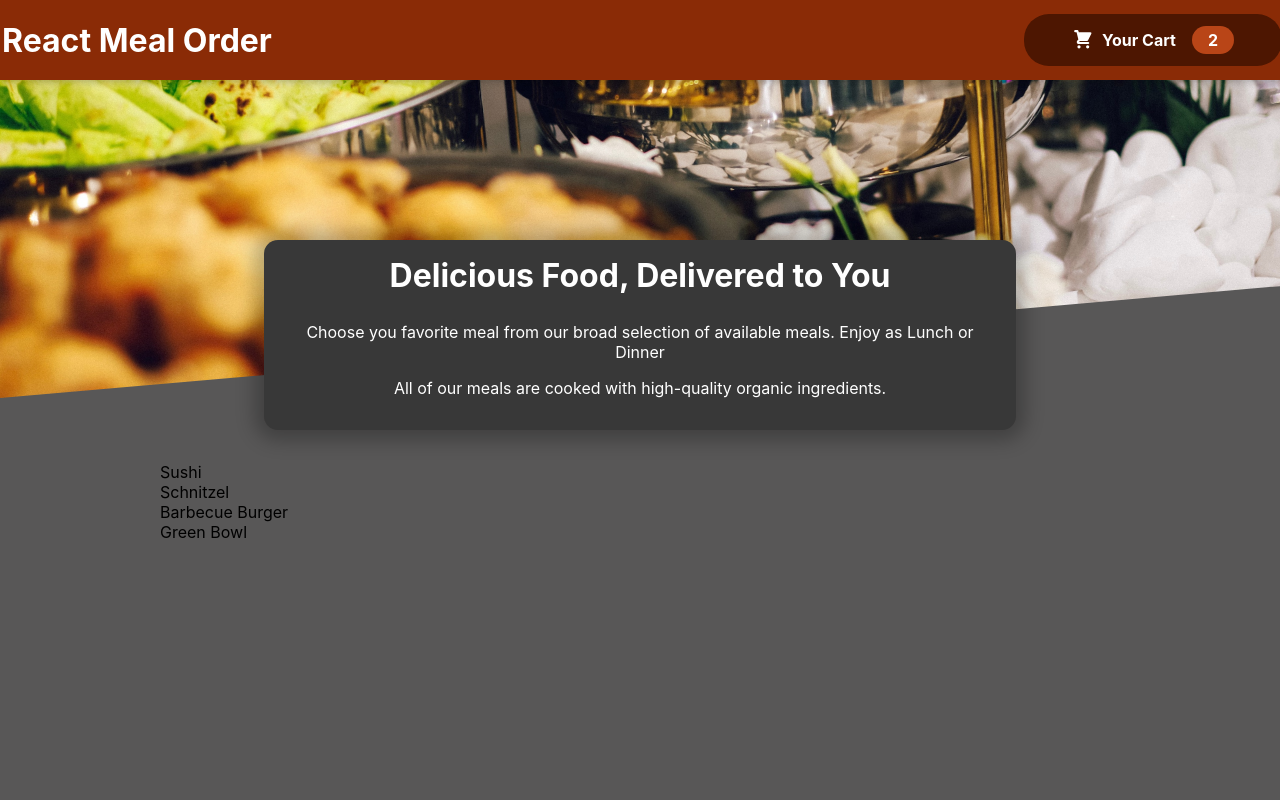
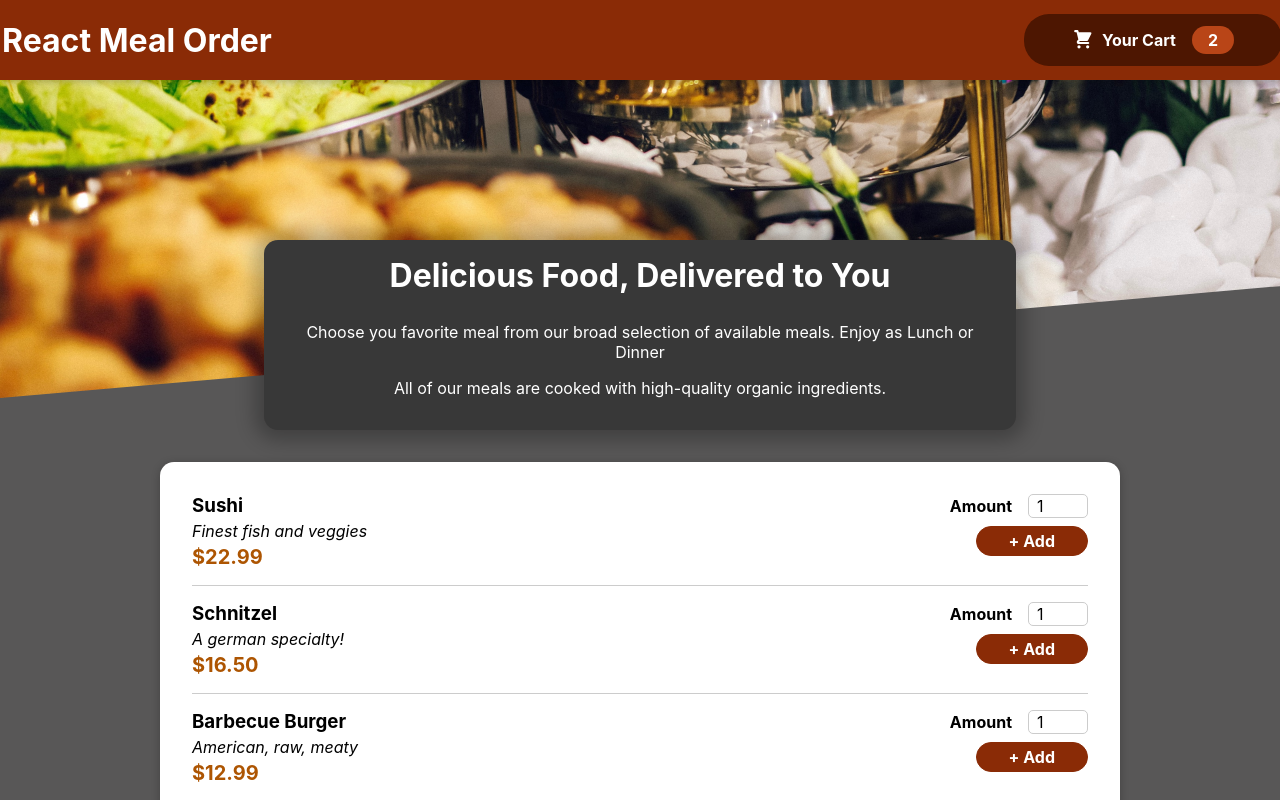
Before and after one commit to Mdbaker19/React-hooks-practice, a React (Create React App) app: page / in a window 1280 px wide. Shown: the top 800 px of the page. Built offline with nearby package versions, Linux system fonts and the light colour scheme.

Commit message:
component structure built

```diff
--- a/src/components/Meals/AvailableMeals.js
+++ b/src/components/Meals/AvailableMeals.js
@@ -1,4 +1,7 @@
 import classes from './AvailableMeals.module.css';
+
+import Card from "../UI/Card";
+import MealItem from "./MealItem/MealItem";
 
 const MEALS = [
     {
@@ -30,16 +33,20 @@
 const AvailableMeals = () => {
 
     const mealsList = MEALS.map(meal => {
-        return <li key={meal.id}>
-            {meal.name}
-        </li>
+        return <MealItem
+            key={meal.id}
+            name={meal.name}
+            description={meal.description}
+            price={meal.price} />
     });
 
     return (
         <section className={classes.meals}>
-            <ul>
-                {mealsList}
-            </ul>
+            <Card>
+                <ul>
+                    {mealsList}
+                </ul>
+            </Card>
         </section>
     )
 
--- /dev/null
+++ b/src/components/Meals/MealItem.module.css
@@ -0,0 +1,22 @@
+.meal {
+    display: flex;
+    justify-content: space-between;
+    margin: 1rem;
+    padding-bottom: 1rem;
+    border-bottom: 1px solid #ccc;
+}
+
+.meal h3 {
+    margin: 0 0 0.25rem 0;
+}
+
+.description {
+    font-style: italic;
+}
+
+.price {
+    margin-top: 0.25rem;
+    font-weight: bold;
+    color: #ad5502;
+    font-size: 1.25rem;
+}
--- /dev/null
+++ b/src/components/Meals/MealItem/MealItem.js
@@ -0,0 +1,22 @@
+import classes from './MealItem.module.css';
+
+import MealItemForm from "./MealItemForm";
+
+const MealItem = props => {
+
+    const price = `$${props.price.toFixed(2)}`
+
+    return <li className={classes.meal}>
+        <div>
+            <h3>{props.name}</h3>
+            <div className={classes.description}>{props.description}</div>
+            <div className={classes.price}>{price}</div>
+        </div>
+        <div>
+            <MealItemForm />
+        </div>
+    </li>
+
+}
+
+export default MealItem;
--- /dev/null
+++ b/src/components/Meals/MealItem/MealItem.module.css
@@ -0,0 +1,22 @@
+.meal {
+    display: flex;
+    justify-content: space-between;
+    margin: 1rem;
+    padding-bottom: 1rem;
+    border-bottom: 1px solid #ccc;
+}
+
+.meal h3 {
+    margin: 0 0 0.25rem 0;
+}
+
+.description {
+    font-style: italic;
+}
+
+.price {
+    margin-top: 0.25rem;
+    font-weight: bold;
+    color: #ad5502;
+    font-size: 1.25rem;
+}
--- /dev/null
+++ b/src/components/Meals/MealItem/MealItemForm.js
@@ -0,0 +1,21 @@
+import classes from './MealItemForm.module.css';
+
+import Input from '../../UI/Input';
+
+const MealItemForm = props => {
+
+    return <form className={classes.form}>
+        <Input label="Amount" input={ {
+            id: "amount",
+            type: "number",
+            min: "1",
+            max: "5",
+            step: "1",
+            defaultValue: "1",
+        } } />
+        <button>+ Add</button>
+    </form>
+
+}
+
+export default MealItemForm;
--- /dev/null
+++ b/src/components/Meals/MealItem/MealItemForm.module.css
@@ -0,0 +1,20 @@
+.form {
+    text-align: right;
+}
+
+.form button {
+    font: inherit;
+    cursor: pointer;
+    background-color: #8a2b06;
+    border: 1px solid #8a2b06;
+    color: white;
+    padding: 0.25rem 2rem;
+    border-radius: 20px;
+    font-weight: bold;
+}
+
+.form button:hover,
+.form button:active {
+    background-color: #641e03;
+    border-color: #641e03;
+}
--- /dev/null
+++ b/src/components/UI/Card.js
@@ -0,0 +1,7 @@
+import classes from './Card.module.css';
+
+const Card = props => {
+    return <div className={classes.card}>{props.children}</div>
+}
+
+export default Card;
--- /dev/null
+++ b/src/components/UI/Card.module.css
@@ -0,0 +1,6 @@
+.card {
+    padding: 1rem;
+    box-shadow: 0 2px 8px rgba(0, 0, 0, 0.25);
+    border-radius: 14px;
+    background-color: white;
+}
--- /dev/null
+++ b/src/components/UI/Input.js
@@ -0,0 +1,14 @@
+import classes from './Input.module.css';
+
+// {type: 'text', id: 'this'} -> the spread in the input element will add this to the input for each property
+
+const Input = (props) => {
+
+    return <div className={classes.input}>
+        <label htmlFor={props.input.id}>{props.label}</label>
+        <input {...props.input} />
+    </div>
+
+}
+
+export default Input;
--- /dev/null
+++ b/src/components/UI/Input.module.css
@@ -0,0 +1,18 @@
+.input {
+    display: flex;
+    align-items: center;
+    margin-bottom: 0.5rem;
+}
+
+.input label {
+    font-weight: bold;
+    margin-right: 1rem;
+}
+
+.input input {
+    width: 3rem;
+    border-radius: 5px;
+    border: 1px solid #ccc;
+    font: inherit;
+    padding-left: 0.5rem;
+}
```
